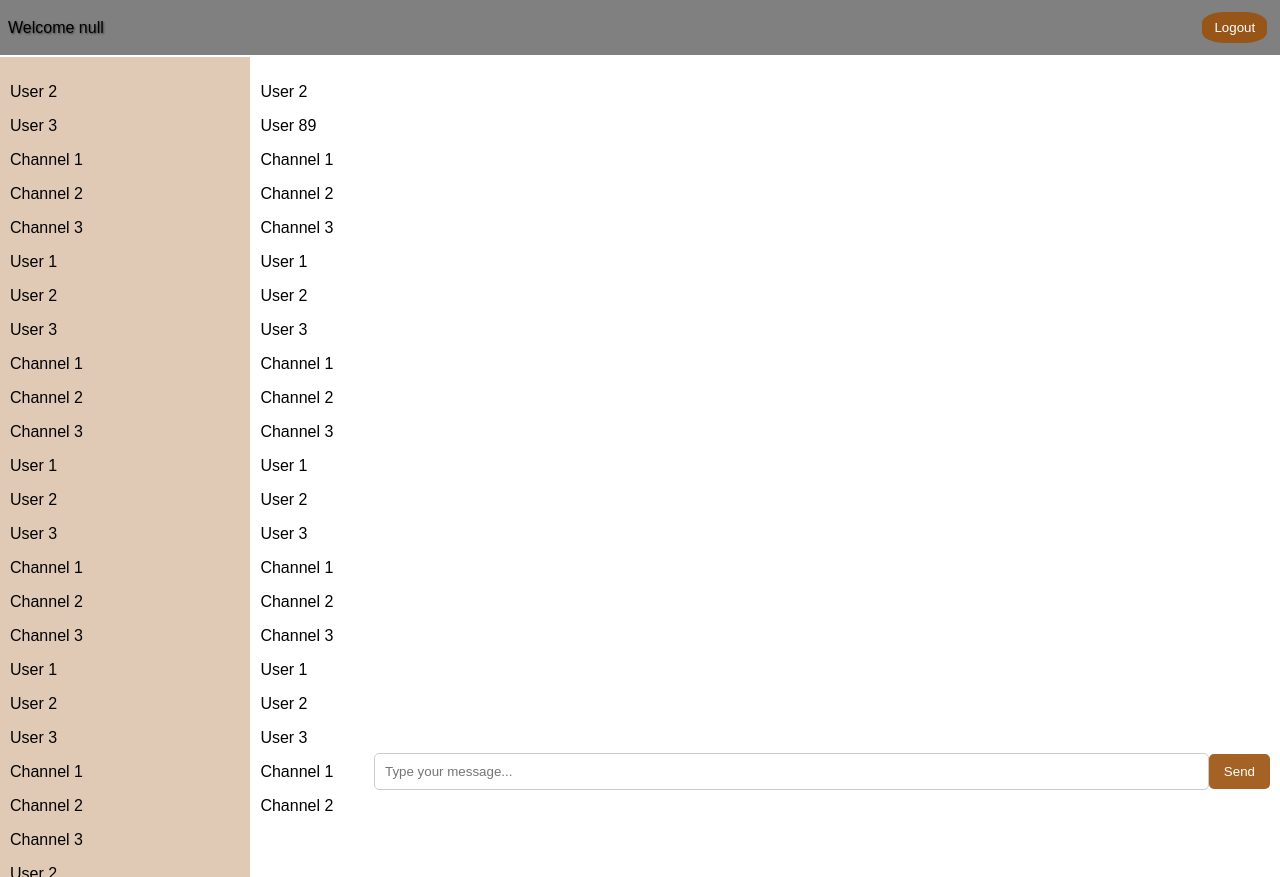
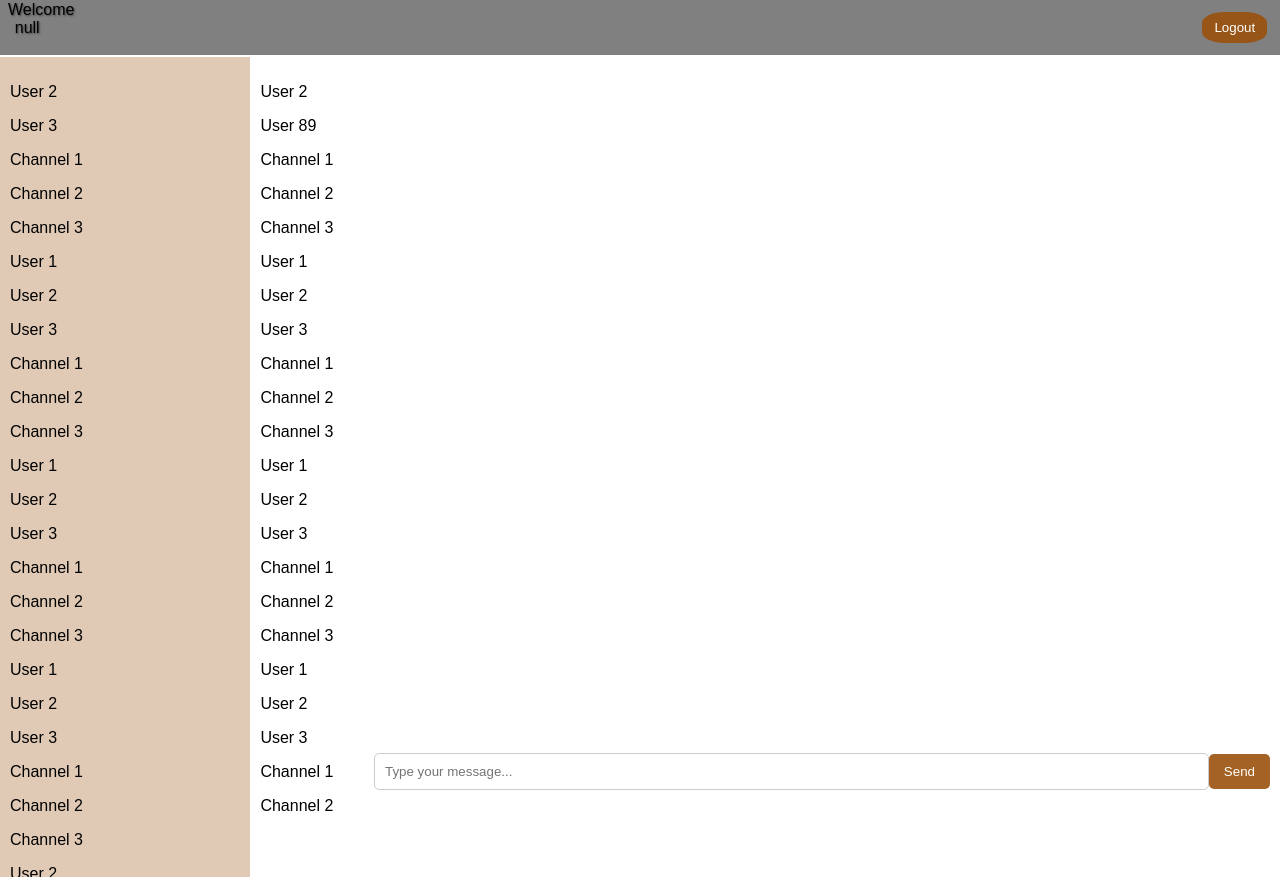
Before and after one commit to harshitsharma88/Group_Chat_Application, a website: page public/views/chatMainPage.html in a window 1280 px wide. Drawn offline with nearby package versions, Linux system fonts and the light colour scheme.

Commit message:
Update chatMainPage.css

```diff
--- a/public/css/chatMainPage.css
+++ b/public/css/chatMainPage.css
@@ -50,8 +50,8 @@ body {
 
     #username {
     display: block;
-    /* width: 90%;
-    height: 97%; */
+    width: 3%;
+    height: 97%;
     padding-left: 8px;
     text-align:center;
     text-decoration: solid;
```
